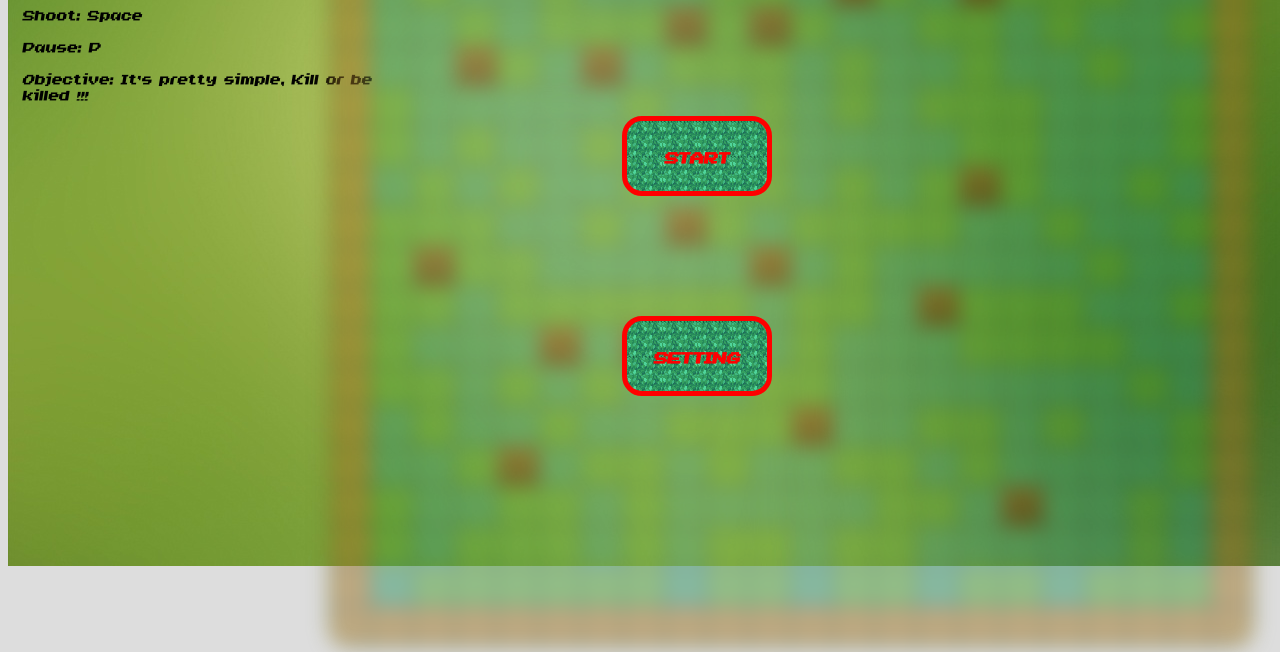
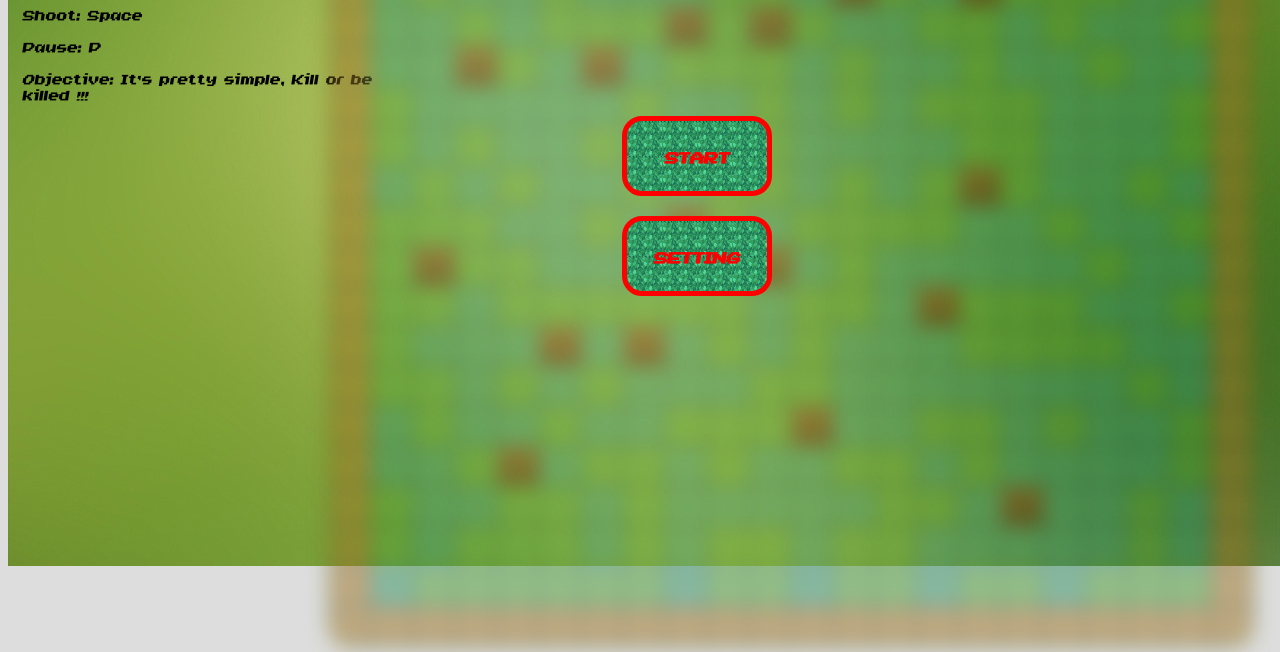
Before and after one commit to TuanMinhVu/Gucci_Gang, a plain HTML site: page index.html in a window 1280 px wide. Shown: the part 242-894 px from the top of the page. Drawn offline with Linux system fonts and the light colour scheme.

Commit message:
Update style.css

```diff
--- a/style.css
+++ b/style.css
@@ -51,11 +51,11 @@ p
     color: black;
 }
 
-#score
+/*#score
 {
     top: 30px;
     font-size: large;
-}
+}*/
 
 
 
@@ -149,7 +149,7 @@ progress
 
 #setting
 {
-    top: 550px;
+    top: 450px;
     clear: left;
 }
 
```
